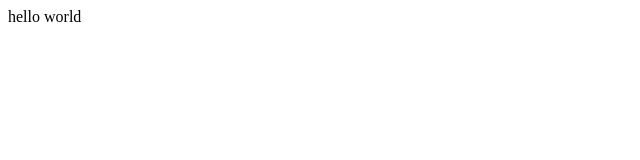
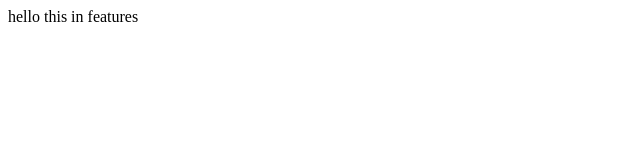
Before and after one commit to namdeeshmadikonda-ai/Repo, a plain HTML site: page index.html in a window 1280 px wide. Shown: the full height of the page, 0-640 px from the left. Drawn offline with Linux system fonts and the light colour scheme.

Commit message:
something

```diff
--- a/index.html
+++ b/index.html
@@ -1 +1 @@
-<p> hello world </p>
+<p> hello this in features </p>
```
